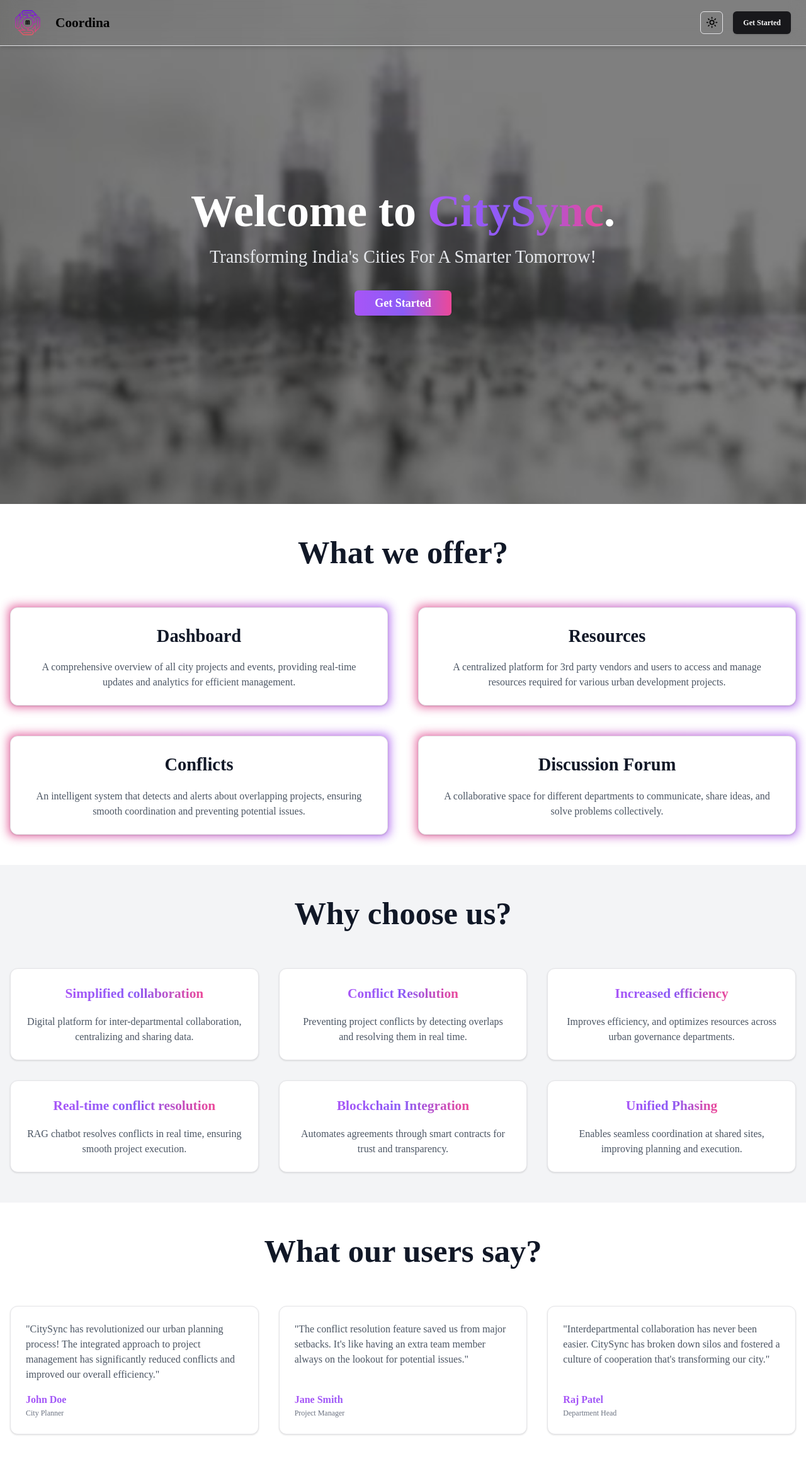
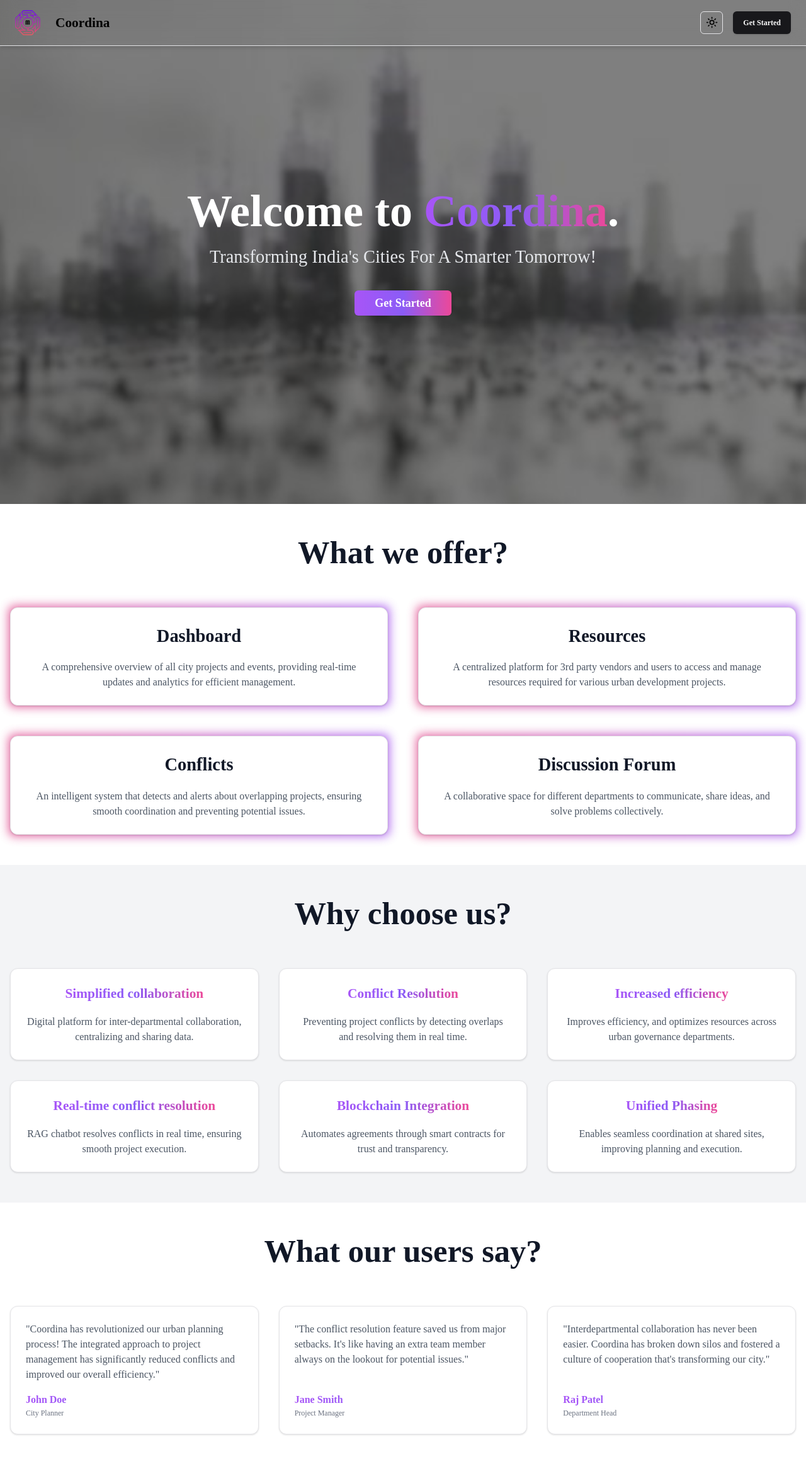
Before and after one commit to Prayas-35/Coordina, a Next.js app in the folder main/: page /about in a window 1280 px wide. Shown: the top 2316 px of the page at 63% size. Built offline with nearby package versions, Linux system fonts and the light colour scheme.

Commit message:
changed about

```diff
--- a/main/app/about/page.js
+++ b/main/app/about/page.js
@@ -19,7 +19,7 @@ export default function HomePage() {
           <div className="absolute inset-0 bg-black bg-opacity-50"></div>
           <div className="relative z-10 max-w-4xl">
             <h1 className="text-5xl md:text-7xl font-bold mb-4 text-white">
-              Welcome to <span className="bg-clip-text text-transparent bg-gradient-to-r from-purple-500 via-violet-500 to-pink-500">CitySync</span>.
+              Welcome to <span className="bg-clip-text text-transparent bg-gradient-to-r from-purple-500 via-violet-500 to-pink-500">Coordina</span>.
             </h1>
             <p className="text-xl md:text-2xl mb-8 text-gray-200">Transforming India&apos;s Cities For A Smarter Tomorrow!</p>
             <div className="flex justify-center space-x-4">
@@ -63,7 +63,7 @@ export default function HomePage() {
           </div>
         </section>
 
-        {/* Why choose CitySync Section */}
+        {/* Why choose Coordina Section */}
         <section className="py-18 px-4 bg-gray-100 dark:bg-gray-900">
           <div className="max-w-7xl mx-auto">
             <h2 className="text-4xl font-bold text-center mb-12 pt-10 text-gray-900 dark:text-white">Why choose us?</h2>
@@ -109,9 +109,9 @@ export default function HomePage() {
             <h2 className="text-4xl font-bold text-center mb-12 pt-10 text-gray-900 dark:text-white">What our users say?</h2>
             <div className="grid grid-cols-1 md:grid-cols-3 gap-8 pb-12">
               {[
-                { name: "John Doe", role: "City Planner", review: "CitySync has revolutionized our urban planning process! The integrated approach to project management has significantly reduced conflicts and improved our overall efficiency." },
+                { name: "John Doe", role: "City Planner", review: "Coordina has revolutionized our urban planning process! The integrated approach to project management has significantly reduced conflicts and improved our overall efficiency." },
                 { name: "Jane Smith", role: "Project Manager", review: "The conflict resolution feature saved us from major setbacks. It's like having an extra team member always on the lookout for potential issues." },
-                { name: "Raj Patel", role: "Department Head", review: "Interdepartmental collaboration has never been easier. CitySync has broken down silos and fostered a culture of cooperation that's transforming our city." }
+                { name: "Raj Patel", role: "Department Head", review: "Interdepartmental collaboration has never been easier. Coordina has broken down silos and fostered a culture of cooperation that's transforming our city." }
               ].map((review, index) => (
                 <Card key={index} className="p-6 h-full flex flex-col bg-white dark:bg-gray-800">
                   <p className="flex-grow mb-4 text-gray-600 dark:text-gray-300">&quot;{review.review}&quot;</p>
```
